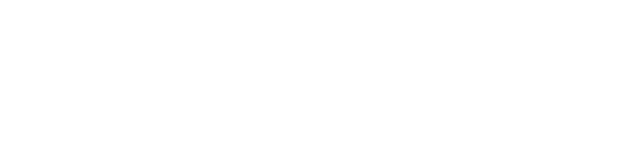
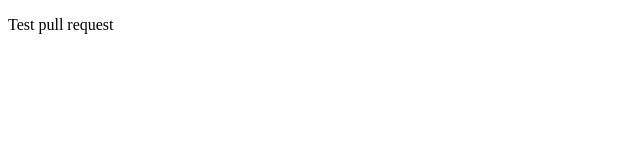
Before and after one commit to Dorian08/tp-git2, a plain HTML site: page index.html in a window 1280 px wide. Shown: the whole page, without its empty margins (0-640 px from the left). Drawn offline with Linux system fonts and the light colour scheme.

Commit message:
Update index.html

```diff
--- a/index.html
+++ b/index.html
@@ -6,6 +6,6 @@
 	<title>test-git2</title>
 </head>
 <body>
-
+	<p> Test pull request </p>
 </body>
 </html>
```
